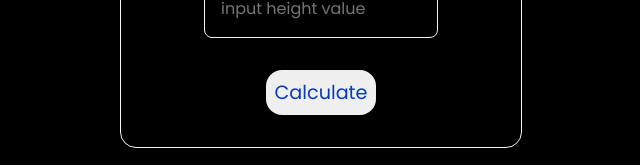
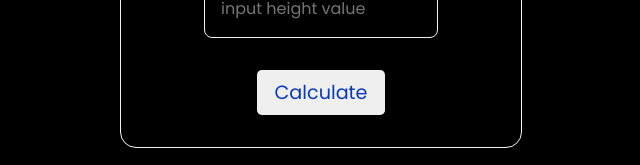
Before and after one commit to dev-vicki/try-triangle, a plain HTML site: page area/index.html in a window 1280 px wide. Shown: the part 385-550 px from the top of the page, without its empty margins (319-959 px from the left). Drawn offline with Linux system fonts and the light colour scheme.

Commit message:
button style modified

```diff
--- a/area/style.css
+++ b/area/style.css
@@ -69,7 +69,7 @@ body {
 
 button {
   border: none;
-  border-radius: 1rem;
+  border-radius: .3rem;
   cursor: pointer;
   font-size: medium;
   font: inherit;
@@ -78,6 +78,7 @@ button {
   background-repeat: repeat;
   color: #073ABB;
   font-size: 500;
+  width: 8rem;
 }
 
 input::-webkit-outer-spin-button,
```
